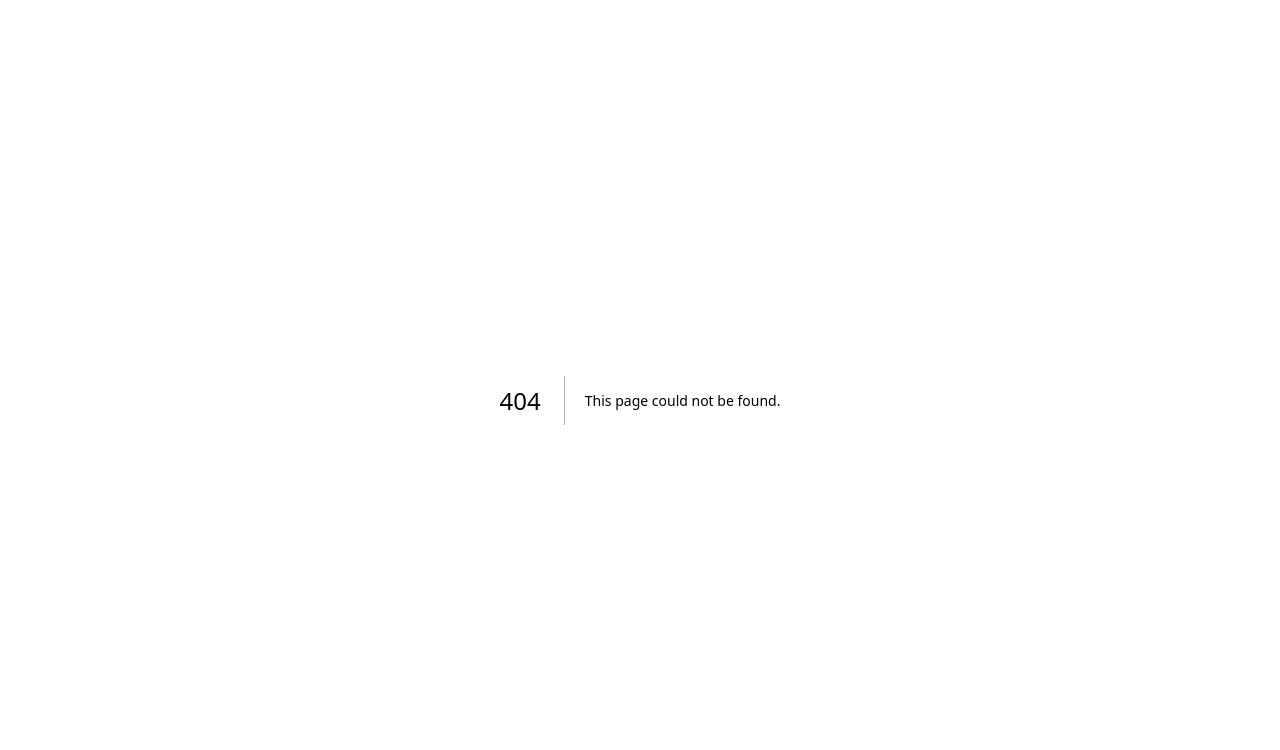
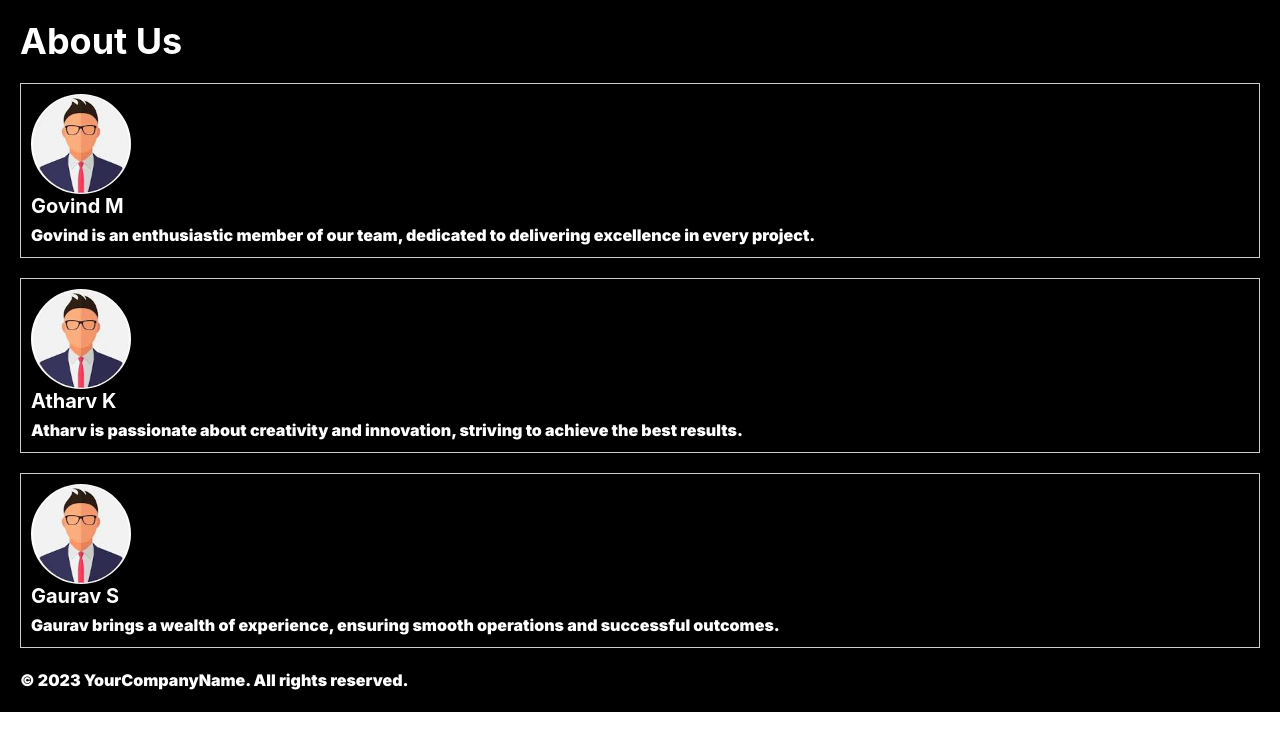
Before and after one commit to atharvaneu/present, a Next.js app in the folder client/: page /aboutus in a window 1280 px wide. Before the commit this address had no page. Shown: the top 750 px of the page. Built offline with nearby package versions, Linux system fonts and the light colour scheme; a web font is replaced by a local one.

Commit message:
about us page created

```diff
--- /dev/null
+++ b/client/src/pages/aboutus/index.tsx
@@ -0,0 +1,88 @@
+import React from 'react';
+import { Box, Heading, Image, Text } from '@chakra-ui/react';
+import { StaticImageData } from 'next/image';
+import userImage from '../../assets/download.jpg';
+
+interface TeamMemberProps {
+  name: string;
+  imgSrc: StaticImageData;
+  altText: string;
+  description: string;
+}
+
+const TeamMember: React.FC<TeamMemberProps> = ({
+  name,
+  imgSrc,
+  altText,
+  description,
+}) => (
+  <Box
+    className="team-member"
+    marginBottom="20px"
+    border="1px solid #ccc"
+    padding="10px"
+    overflow="hidden"
+  >
+    <Image src={imgSrc.src} alt={altText} boxSize="100px" borderRadius="full" marginRight="10px" />
+    <Box>
+      <Heading as="h2" size="md" marginBottom="5px">
+        {name}
+      </Heading>
+      <Text>{description}</Text>
+    </Box>
+  </Box>
+);
+
+function AboutUs() {
+  const teamMembers: TeamMemberProps[] = [
+    {
+      name: 'Govind M',
+      imgSrc: userImage ,
+      altText: 'Govind',
+      description:
+        'Govind is an enthusiastic member of our team, dedicated to delivering excellence in every project.',
+    },
+    {
+      name: 'Atharv K',
+      imgSrc: userImage ,
+      altText: 'Atharv',
+      description:
+        'Atharv is passionate about creativity and innovation, striving to achieve the best results.',
+    },
+    {
+      name: 'Gaurav S',
+      imgSrc: userImage ,
+      altText: 'Gaurav',
+      description:
+        'Gaurav brings a wealth of experience, ensuring smooth operations and successful outcomes.',
+    },
+  ];
+
+  return (
+    <>
+      <meta charSet="UTF-8" />
+      <title>About Us</title>
+      <Box padding="20px" backgroundColor="black" color="white">
+        <Heading as="h1" size="xl" marginBottom="20px">
+          About Us
+        </Heading>
+        <Box className="team-members">
+          {teamMembers.map((member, index) => (
+            <TeamMember
+              key={index}
+              name={member.name}
+              imgSrc={member.imgSrc}
+              altText={member.altText}
+              description={member.description}
+            />
+          ))}
+        </Box>
+        <footer>
+          <Text>&copy; 2023 YourCompanyName. All rights reserved.</Text>
+        </footer>
+      </Box>
+    </>
+  );
+}
+
+export default AboutUs;
```
